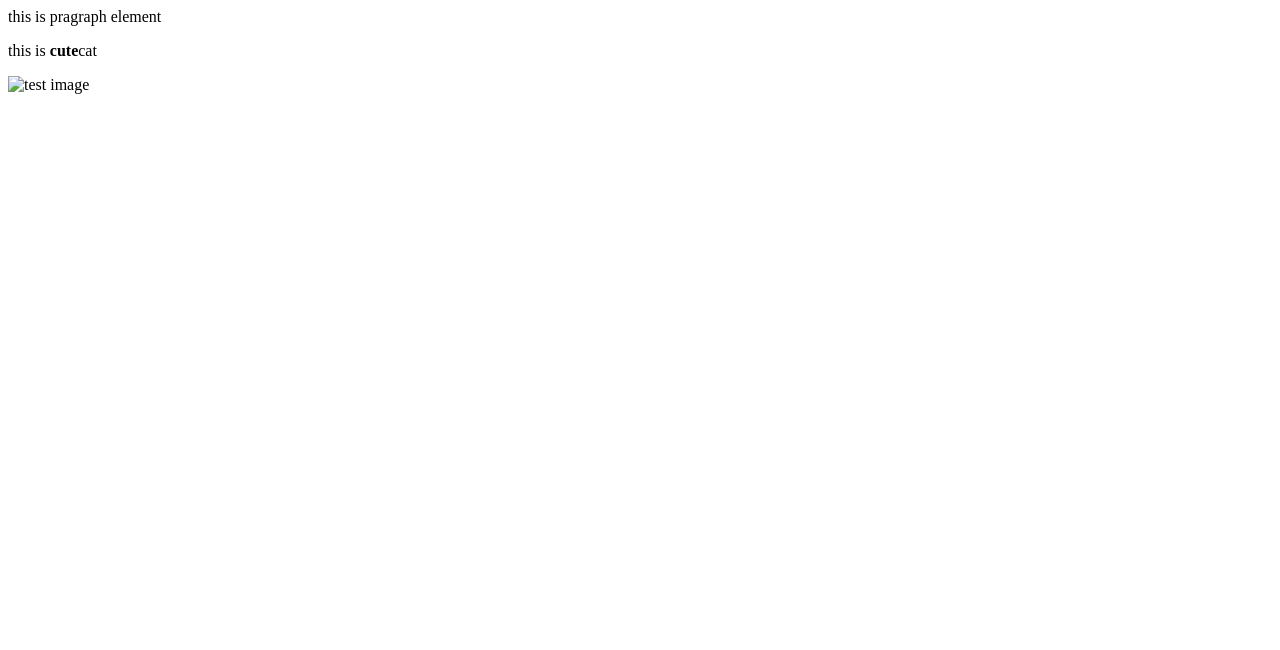
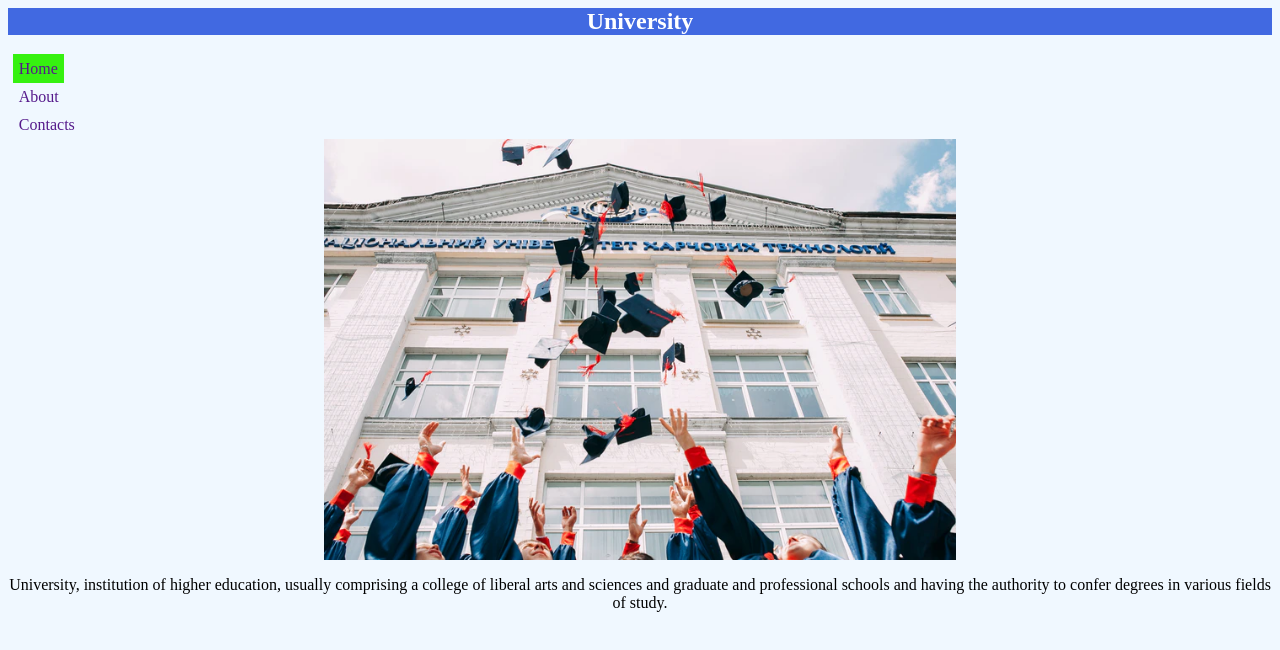
Before and after one commit to Ahad10499/my-program, a plain HTML site: page index.html in a window 1280 px wide. Drawn offline with Linux system fonts and the light colour scheme; files that its build step writes are made by us from their sources.

Commit message:
presentation of content

```diff
--- a/index.html
+++ b/index.html
@@ -1,14 +1,62 @@
 <html>
 <head>
+    <link rel="stylesheet" href="FrontEnd/Style.css">
+
+    <style>
+        body{
+            background-color: aliceblue;
+        }
+        h2{
+            text-align: center;
+            text-decoration: none;
+        color: white;
+        background-color: royalblue;
+        }
+        ul{
+            list-style-type: none;
+            margin: 0%;
+            padding: 0%;
+            width: 10%;
+        }
+        li{
+        padding:5px;
+        display: block;
+        }
+        li a{
+            text-decoration: none;
+            padding: 5%;
+        }
+        li a:hover{
+            color: peru;
+        }
+        .active{
+            background-color: rgb(54, 241, 16);
+        }
+        img{
+            margin-left: 25%;
+            width: 50%;
+        }
+        p{
+            text-align: center;
+            text-decoration: none;
+        }
+    </style>
 </head>
 <body>
+    <h2>University</h2>
+        <ul>
+            <li><a class="active" href="">Home</a></li>
+            <li><a href="">About</a></li>
+            <li><a href="">Contacts</a></li>
+        </ul>
+        <img src="university.webp" alt="test image">
     <!--attribute element-->
-    <p class="demo_name">this is pragraph element </p><!--class is attribute name and
+    <p class="demo_name">University, institution of higher education, usually comprising a college of liberal arts and sciences and graduate and professional schools and having the authority to confer degrees in various fields of study. </p><!--class is attribute name and
          domo_name is attribute value, p is element name inside angle bracket open and closing
         is content of element-->
         <!--nested element-->
-    <p>this is <strong>cute</strong>cat</p>
-    <img src="demo_img" alt="test image">
+  <!-- <p>this is <strong>cute</strong>cat</p>-->
+
     <!--this is called empty element and no closing tag , no inner content
     src,alt is attribute-->
 </body>
--- /dev/null
+++ b/style.css
@@ -0,0 +1,37 @@
+   body{
+            background-color: aliceblue;
+        }
+        h2{
+            text-align: center;
+            text-decoration: none;
+           color: white;
+           background-color: royalblue;
+        }
+       ul{
+            list-style-type: none;
+            margin: 0%;
+            padding: 0%;
+            width: 10%;
+       }
+       li{
+           padding:5px;
+           display: block;
+       }
+        li a{
+            text-decoration: none;
+            padding: 5%;
+        }
+        li a:hover{
+            color: peru;
+        }
+        .active{
+            background-color: peru;
+        }
+        img{
+            margin-left: 25%;
+            width: 50%;
+        }
+        p{
+            text-align: center;
+            text-decoration: none;
+        }
```
Also changed, not shown: university.webp (added).
